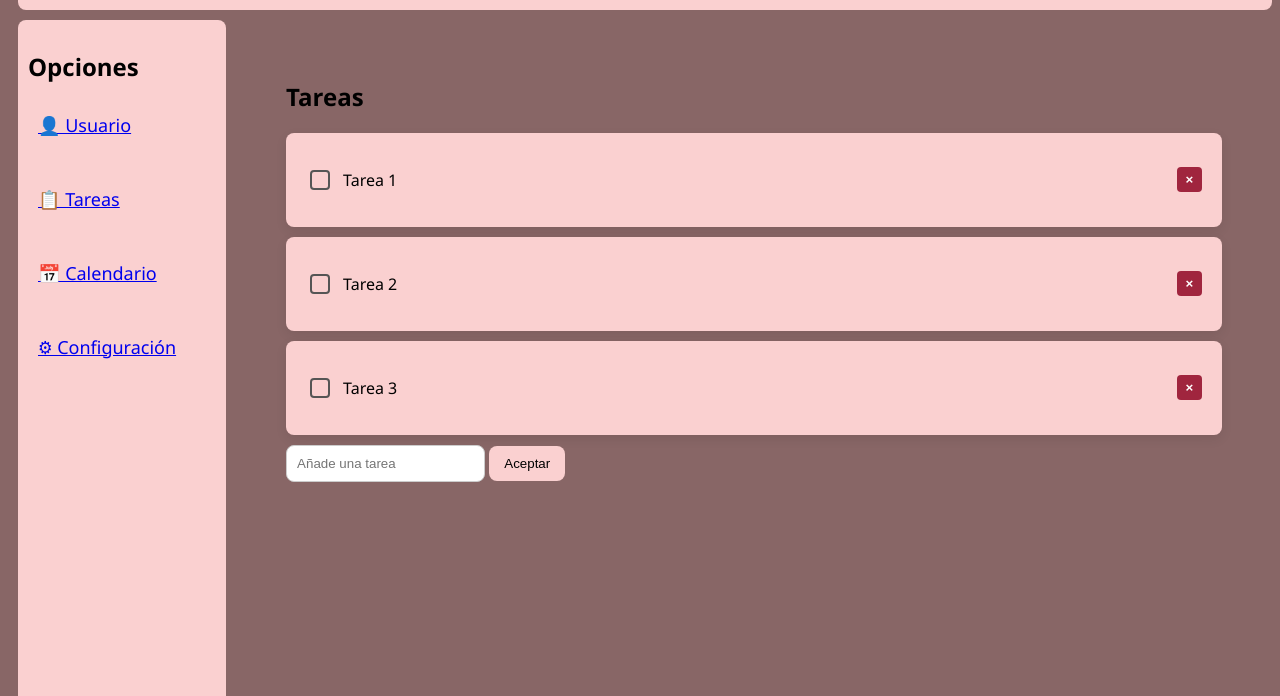
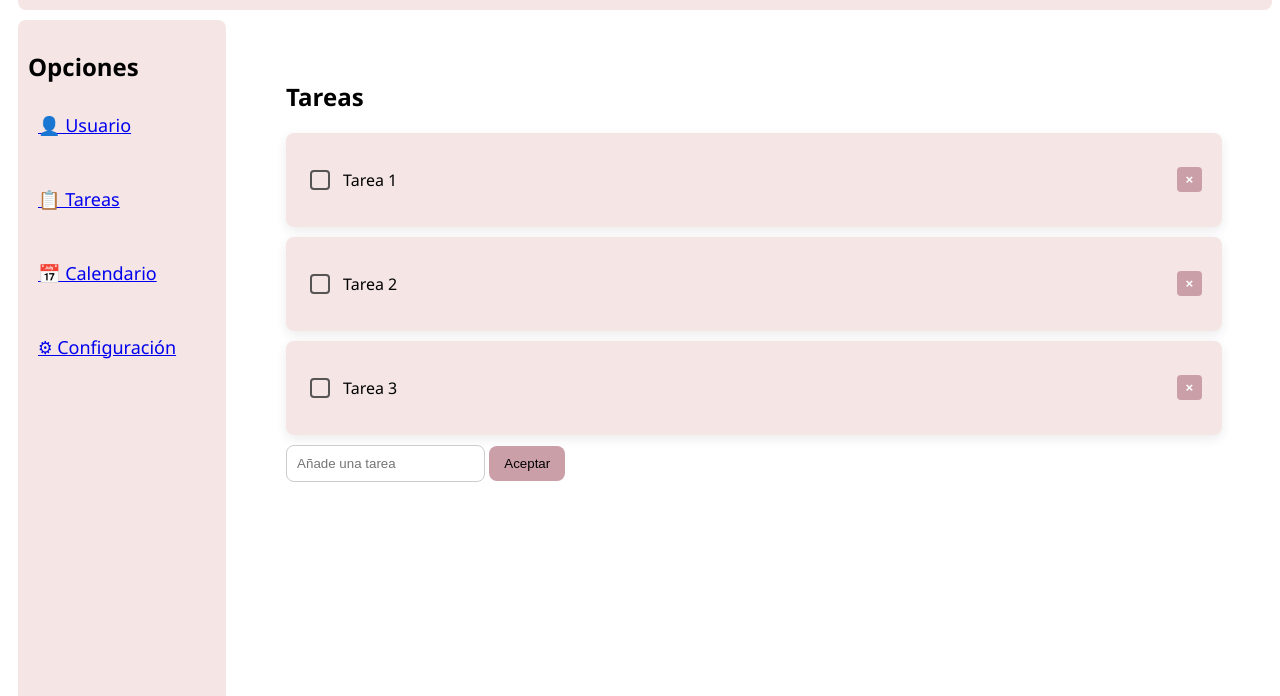
Before and after one commit to Nereag443/taskflow-project, a plain HTML site: page index.html in a window 1280 px wide. Shown: the part 104-800 px from the top of the page. Drawn offline with Linux system fonts and the light colour scheme.

Commit message:
Cambios en el color

```diff
--- a/style.css
+++ b/style.css
@@ -1,6 +1,6 @@
 :root {
-  --primary-color: rgb(250, 208, 208);
-  --background-color: rgb(136, 102, 102);
+  --primary-color: rgba(219, 162, 162, 0.274);
+  --background-color: rgb(255, 255, 255);
   --font-family: "Segoe UI", Tahoma, Geneva, Verdana, sans-serif;
   --spacing: 10px;
   --spacing-medium: 20px;
@@ -102,6 +102,11 @@ main {
   padding:var(--spacing-large);
 }
 
+#tareas h2 {
+  font-size: 25x;
+  font-weight: 700;
+}
+
 .task-card {
   display: flex;
   align-items: center;
@@ -134,7 +139,7 @@ main {
   width: 25px;
   height: 25px;
   margin-left: auto;
-  background: rgb(160, 37, 62);
+  background: rgb(202, 159, 168);
   color: white;
   border: none;
   border-radius: 4px;
@@ -157,7 +162,7 @@ button[type="submit"] {
   padding: 10px 15px;
       border: none;
       border-radius: 8px;
-      background: rgb(250, 208, 208);
+      background: rgb(202, 159, 168);
       color: rgb(0, 0, 0);
       cursor: pointer;
       transition: 0.3s;
```
